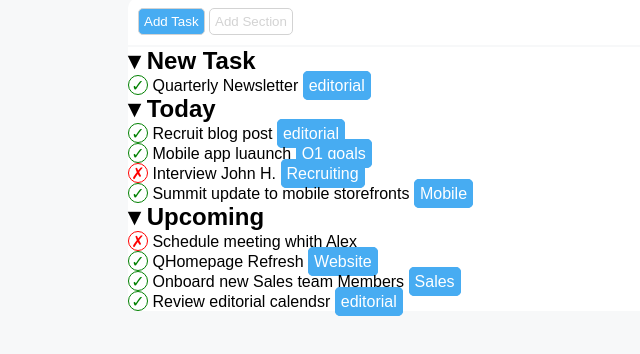
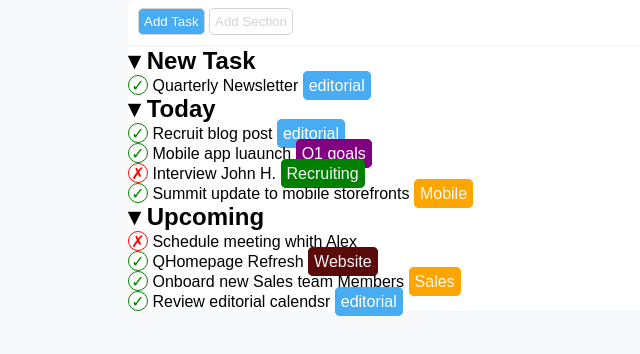
Before and after one commit to marrasluca/html-css-toboolist, a plain HTML site: page index.html in a window 1280 px wide. Shown: the part 76-430 px from the top of the page, without its empty margins (0-640 px from the left). Drawn offline with Linux system fonts and the light colour scheme.

Commit message:
add: end

```diff
--- a/css/style.css
+++ b/css/style.css
@@ -93,3 +93,33 @@ main #todolist{
     background-color: #47ACF2;
     border: 1px solid #47ACF2;
 }
+
+#todolist-bottom ul li .q1-goals{
+     color: white;
+     background-color: purple;
+     border: 1px solid purple;
+}
+
+#todolist-bottom ul li .recruiting{
+    color: #F7F8F9;
+    background-color: green;
+    border: 1px solid green;
+}
+
+#todolist-bottom ul li .mobile{
+    color: #F7F8F9;
+    background-color: orange;
+    border: 1px solid orange;
+}
+
+#todolist-bottom ul li .website{
+    color: #F7F8F9;
+    background-color: rgb(91, 10, 10);
+    border: 1px solid rgb(91, 10, 10);
+}
+
+#todolist-bottom ul li .sales{
+    color: #F7F8F9;
+    background-color: orange;
+    border: 1px solid orange;
+}
--- a/index.html
+++ b/index.html
@@ -52,21 +52,21 @@
                             <span>&check;</span>
                             </div>
                             Mobile app luaunch
-                            <span class="etichetta et-editorial">Q1 goals</span>
+                            <span class="etichetta q1-goals">Q1 goals</span>
                         </li>
                         <li>
                             <div class="icon-cross">
                             <span>&cross;</span>
                             </div>
                             Interview John H.
-                            <span class="etichetta et-editorial">Recruiting</span>
+                            <span class="etichetta recruiting">Recruiting</span>
                         </li>
                         <li>
                             <div class="icon-check">
                             <span>&check;</span>
                             </div>
                             Summit update to mobile storefronts
-                            <span class="etichetta et-editorial">Mobile</span>
+                            <span class="etichetta mobile">Mobile</span>
                         </li>
                     </ul>
                 </ul>
@@ -88,7 +88,7 @@
                             <span>&check;</span>
                             </div>
                             QHomepage Refresh
-                            <span class="etichetta et-editorial">Website</span>
+                            <span class="etichetta website">Website</span>
                         </li>
                     </ul><ul>
                         <li>
@@ -96,7 +96,7 @@
                             <span>&check;</span>
                             </div>
                            Onboard new Sales team Members
-                            <span class="etichetta et-editorial">Sales</span>
+                            <span class="etichetta sales">Sales</span>
                         </li>
                     </ul><ul>
                         <li>
```
